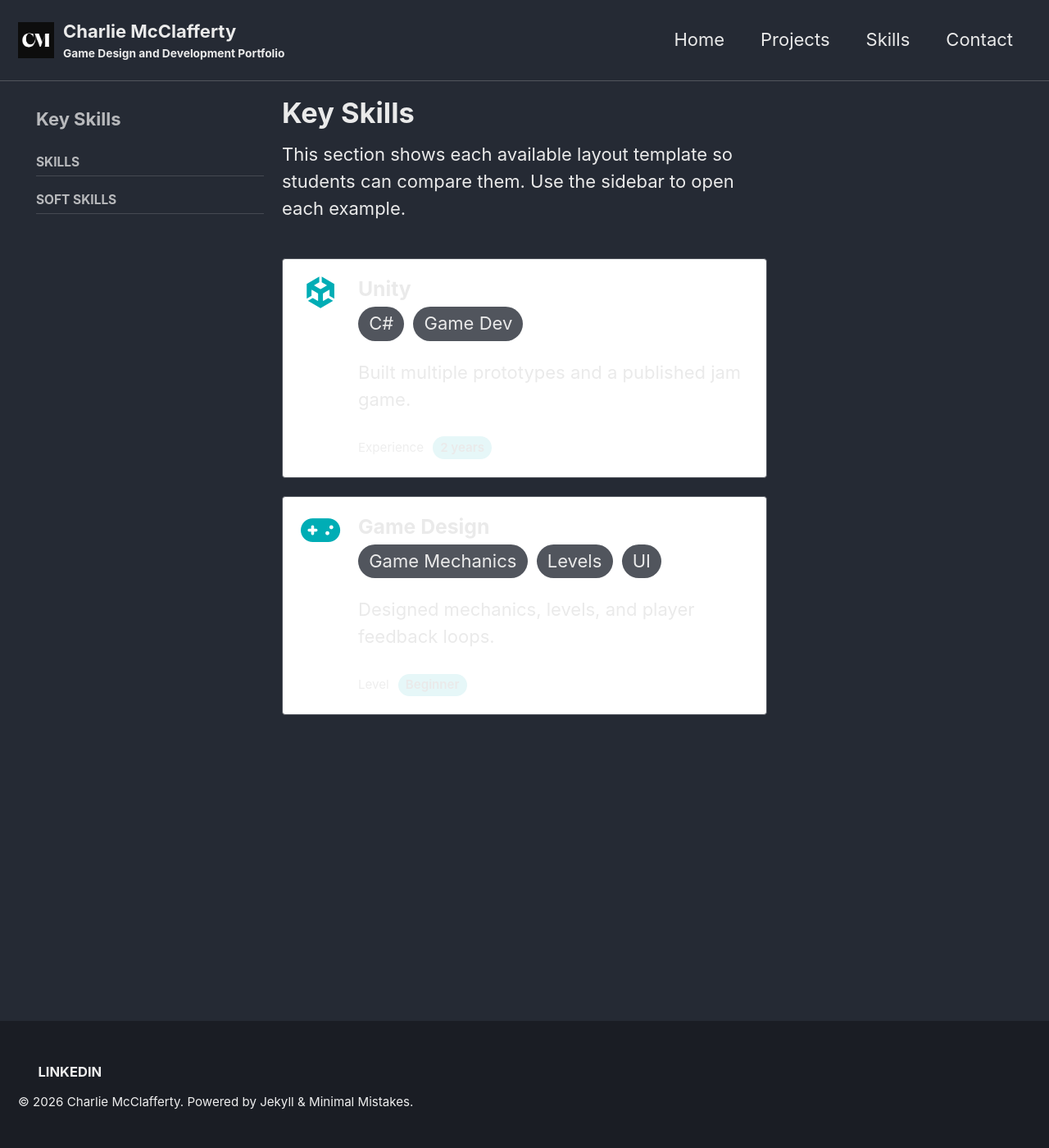
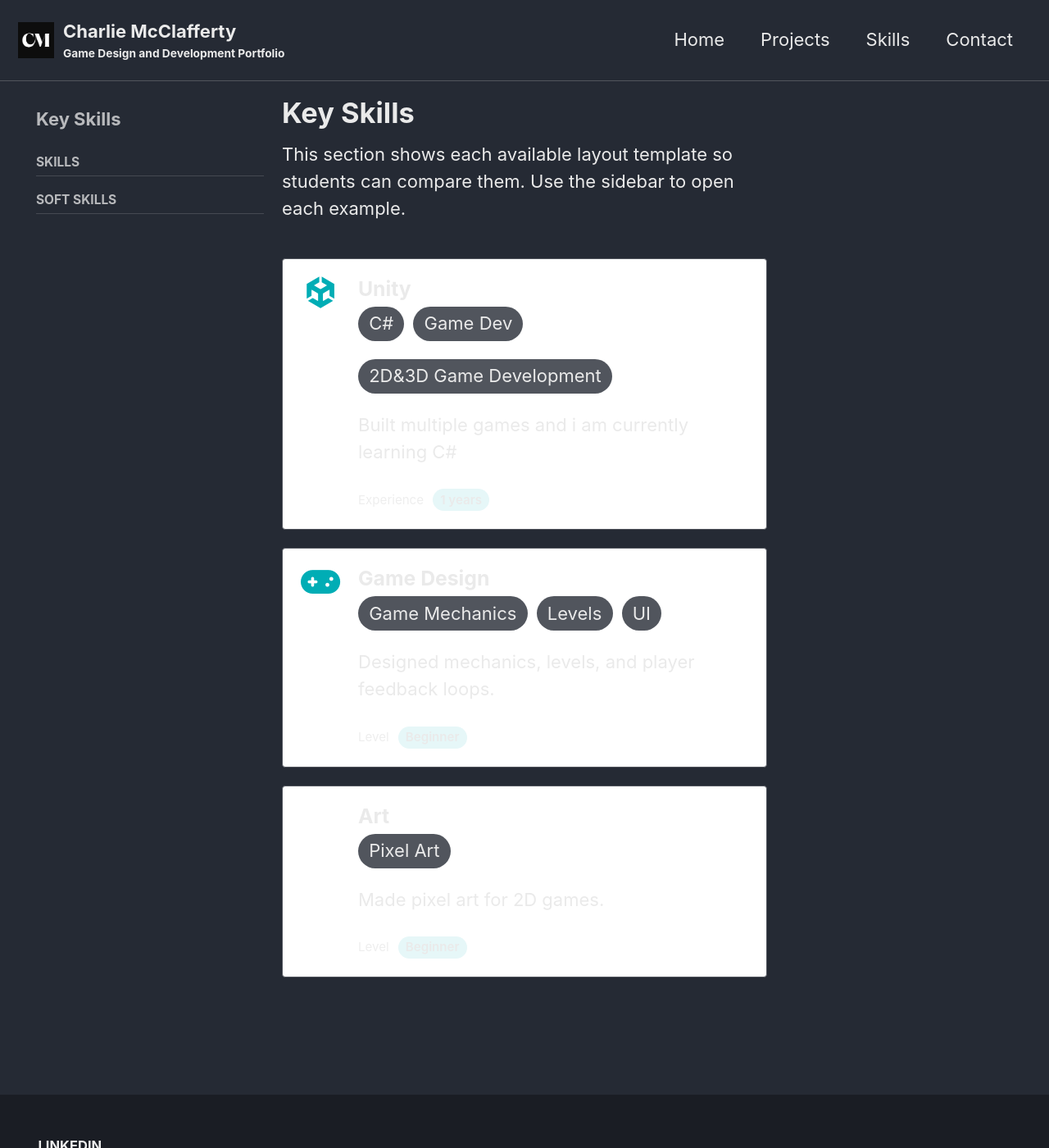
Before and after one commit to cmcclafferty/cmcclafferty.github.io, a Jekyll site: the page built from _pages/keyskills.md, in a window 1280 px wide and 1400 px high. Shown: the whole window at 82% size. Built offline with Jekyll 4.4.1, drawn with Linux system fonts in a browser that asks for light colours.

Commit message:
Revise skills section in keyskills.md
Updated Unity skills entry and added Art skills entry.

```diff
--- a/_pages/keyskills.md
+++ b/_pages/keyskills.md
@@ -10,13 +10,18 @@ sidebar:
 skills:
   - name: "Unity"
     icon: "fab fa-fw fa-unity"
-    badges: ["C#", "Game Dev"]
-    text: "Built multiple prototypes and a published jam game."
-    years: 2
+    badges: ["C#", "Game Dev", "2D&3D Game Development"]
+    text: "Built multiple games and i am currently learning C#"
+    years: 1
   - name: "Game Design"
     icon: "fas fa-fw fa-gamepad"
     badges: ["Game Mechanics", "Levels", "UI"]
     text: "Designed mechanics, levels, and player feedback loops."
+    level_label: "Beginner"
+  - name: "Art"
+    icon: ""
+    badges: ["Pixel Art"]
+    text: "Made pixel art for 2D games."
     level_label: "Beginner"
 ---
 
```
